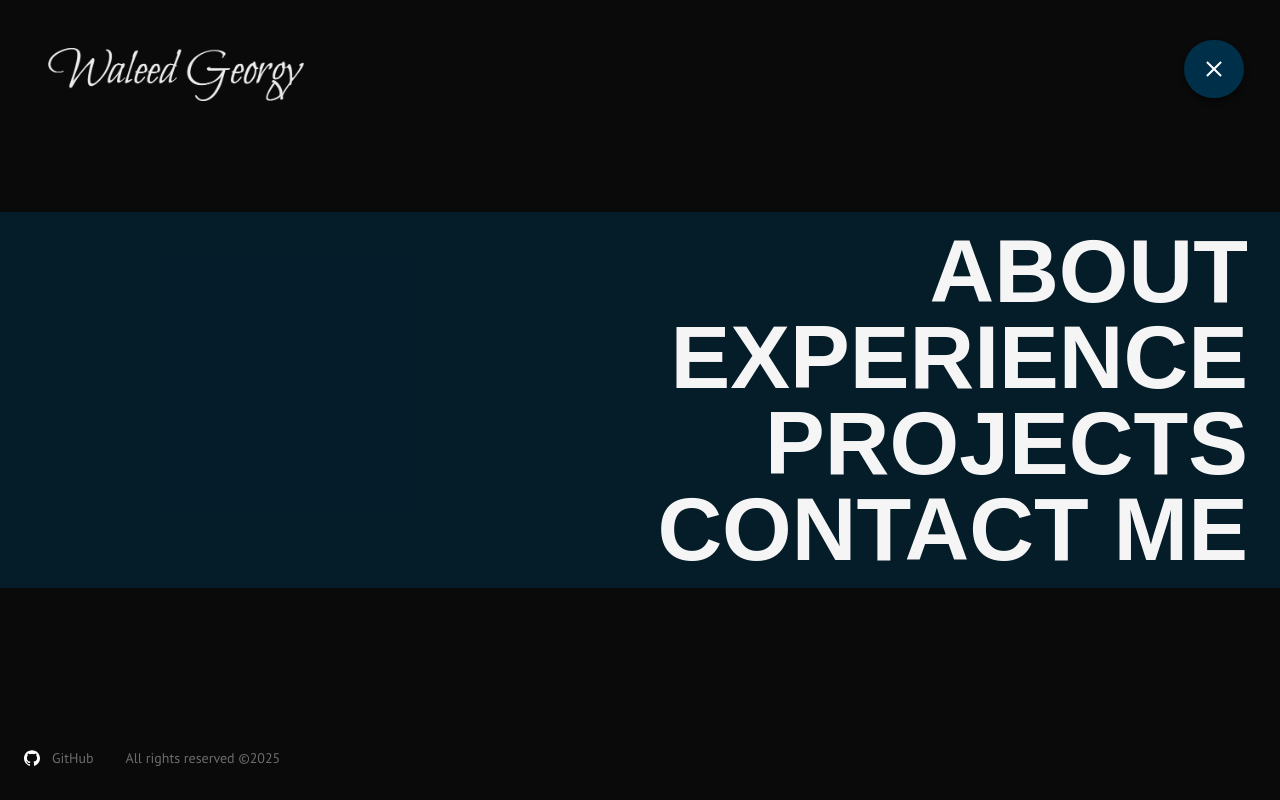
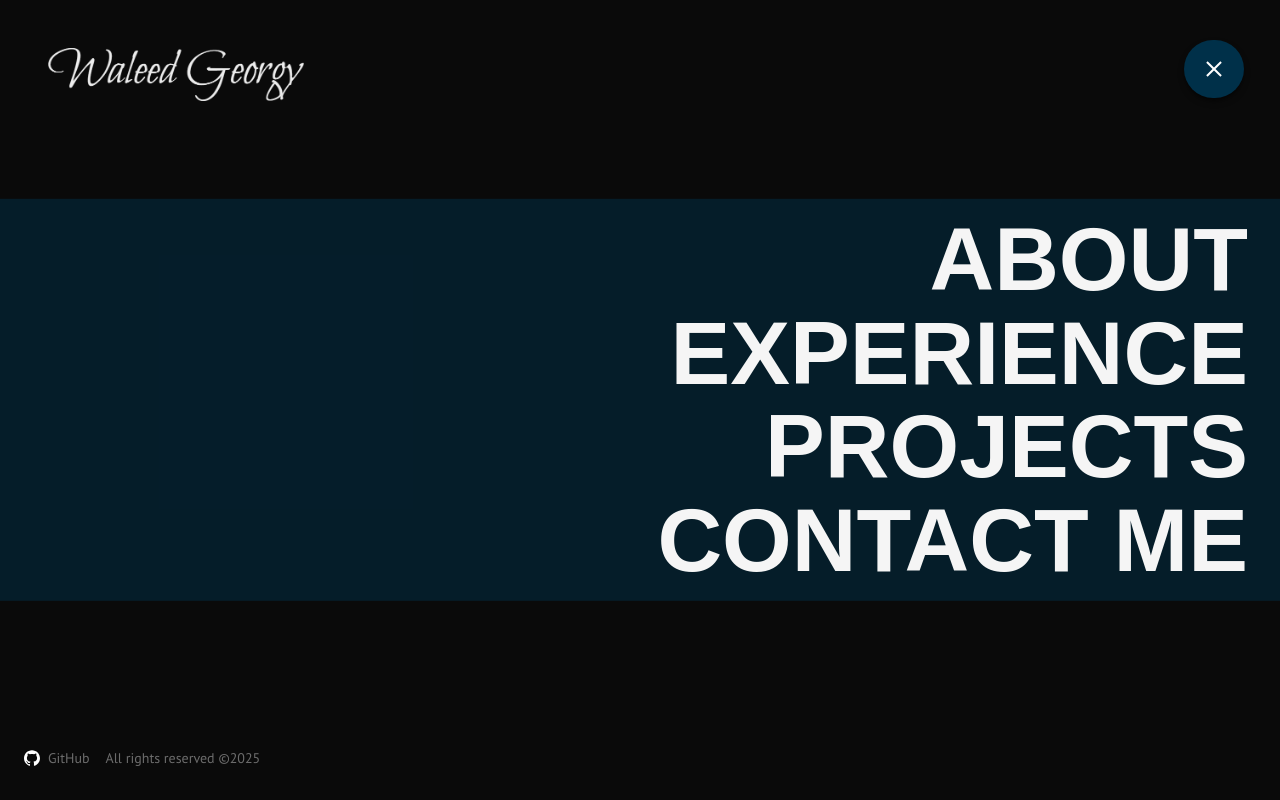
Before and after one commit to waleedGeorgy/New-Portfolio, a Next.js app: page / in a window 1280 px wide. Both pictures are taken after a click on the button 1214 px from the left and 69 px from the top of the page. Shown: the top 800 px of the page. Built offline with nearby package versions, Linux system fonts and the light colour scheme; a web font is replaced by a local one.

Commit message:
Version 1.93 - Update profile picture. Update full screen menu reponsiveness.

```diff
--- a/components/fullScreenMenu/full-screen-menu.tsx
+++ b/components/fullScreenMenu/full-screen-menu.tsx
@@ -17,10 +17,10 @@ const FullScreenMenu = ({ setOpen }: { setOpen: Dispatch<SetStateAction<boolean>
       exit="exit"
       className="h-screen w-full bg-neutral-950 fixed top-0 right-0 text-primary-foreground z-40"
     >
-      <Image src={Signature} alt="Signature of Waleed Georgy" className="hidden xs:inline-block xs:w-48 sm:inline-block sm:w-64 relative top-12 left-12" />
+      <Image src={Signature} alt="Signature of Waleed Georgy" className="hidden xs:inline-block xs:w-48 sm:w-64 relative top-12 left-12" />
       {/* Menu list*/}
       <nav className="absolute top-1/2 left-1/2 -translate-x-1/2 -translate-y-1/2 pr-8 py-4 w-full font-homenaje bg-blue-cosmos/50" role="navigation">
-        <div className="flex flex-col justify-center items-end" onClick={() => setOpen(prev => !prev)}>
+        <div className="flex flex-col justify-center items-end gap-1" onClick={() => setOpen(prev => !prev)}>
           {navItems.map((item, index) => (
             <NavLink key={index} data={{ ...item, index }} />
           ))}
@@ -28,12 +28,12 @@ const FullScreenMenu = ({ setOpen }: { setOpen: Dispatch<SetStateAction<boolean>
       </nav>
       {/* Menu footer */}
       <div className="w-full absolute bottom-8 px-6">
-        <div className="flex flex-wrap items-center justify-start gap-x-8 gap-y-4">
-          <div className="flex items-center gap-3 text-secondary-foreground hover:text-white transition-colors duration-200 ease-in-out text-sm">
-            <Link href="https://github.com/waleedGeorgy/New-Portfolio" target="_blank"><Image src={GitHub} alt="GitHub icon" className="cursor-pointer size-4" /></Link>
-            <Link href="https://github.com/waleedGeorgy/New-Portfolio" target="_blank"><span className="capitalize link cursor-pointer">GitHub</span></Link>
-          </div>
-          <div className="flex items-center text-secondary-foreground text-sm">
+        <div className="flex flex-wrap items-center justify-start gap-x-4 gap-y-2">
+          <Link href="https://github.com/waleedGeorgy/New-Portfolio" target="_blank" className="flex items-center gap-2 text-secondary-foreground hover:text-white transition-colors duration-200 ease-in-out text-xs xs:text-sm">
+            <Image src={GitHub} alt="GitHub icon" className="cursor-pointer size-3 xs:size-4" />
+            <span className="capitalize link cursor-pointer">GitHub</span>
+          </Link>
+          <div className="flex items-center text-secondary-foreground text-xs xs:text-sm">
             <Link href="/">All rights reserved ©{new Date().getFullYear()}</Link>
           </div>
         </div>
--- a/components/fullScreenMenu/nav-link.tsx
+++ b/components/fullScreenMenu/nav-link.tsx
@@ -17,7 +17,7 @@ const NavLink = ({ data }: NavLinkProps) => {
 
   return (
     <motion.div
-      className="relative flex items-center gap-6 z-40 group"
+      className="relative flex items-center gap-8 z-40 group"
       variants={slide}
       custom={index}
       initial="initial"
@@ -29,9 +29,9 @@ const NavLink = ({ data }: NavLinkProps) => {
       <motion.div
         variants={scale}
         animate={hovered ? "open" : "closed"}
-        className="size-3 bg-white rounded-full"
+        className="size-3 sm:size-[1.5vw] bg-white rounded-full"
       />
-      <Link href={href} className="text-[3.5rem] sm:text-[7vw] uppercase leading-[96%] font-semibold text-primary-foreground group-hover:-translate-x-3 transition-all duration-500">
+      <Link href={href} className="text-5xl sm:text-[7vw] uppercase font-semibold text-primary-foreground group-hover:-translate-x-3 transition-all duration-500">
         {title}
       </Link>
     </motion.div>
--- a/components/sections/ProfileSection.tsx
+++ b/components/sections/ProfileSection.tsx
@@ -3,16 +3,16 @@ import { FaArrowAltCircleRight } from "react-icons/fa";
 import LiveClock from "../LiveClock";
 import SpecialButton from "../SpecialButton";
 import MagneticEffect from "../animations/MagneticEffect";
-import MyImage from "@/public/images/profile-pic.webp";
+import MyImage from "@/public/images/profile-pic.jpg";
 import Signature from "@/public/images/signature.png";
 
 export default function ProfileSection() {
     return (
         <aside className="flex flex-col items-center gap-y-5 px-3" role="banner">
             {/* Profile image and name */}
-            <div className="flex flex-col justify-center items-center gap-2.5">
-                <div className="relative md:size-[148px] lg:size-[164px] xs:size-[164px] size-[132px] rounded-full flex items-center justify-center bg-gradient-to-br from-purple-darkness to-yellow-ripe">
-                    <Image src={MyImage} alt="Waleed Georgy image" priority={true} className="md:size-36 lg:size-40 xs:size-40 size-32 rounded-full object-cover" />
+            <div className="flex flex-col justify-center items-center gap-3">
+                <div className="relative md:size-[180px] lg:size-[212px] xs:size-[180px] size-[164px] rounded-full flex items-center justify-center bg-gradient-to-br from-purple-darkness to-yellow-ripe">
+                    <Image src={MyImage} alt="Waleed Georgy image" priority={true} className="md:size-44 lg:size-52 xs:size-44 size-40 rounded-full object-cover" />
                 </div>
                 <Image src={Signature} alt="Waleed's signature" className="w-44 xs:w-60 z-10" />
             </div>
```
Also changed, not shown: public/images/profile-pic.jpg (added), public/images/profile-pic.webp (deleted).
